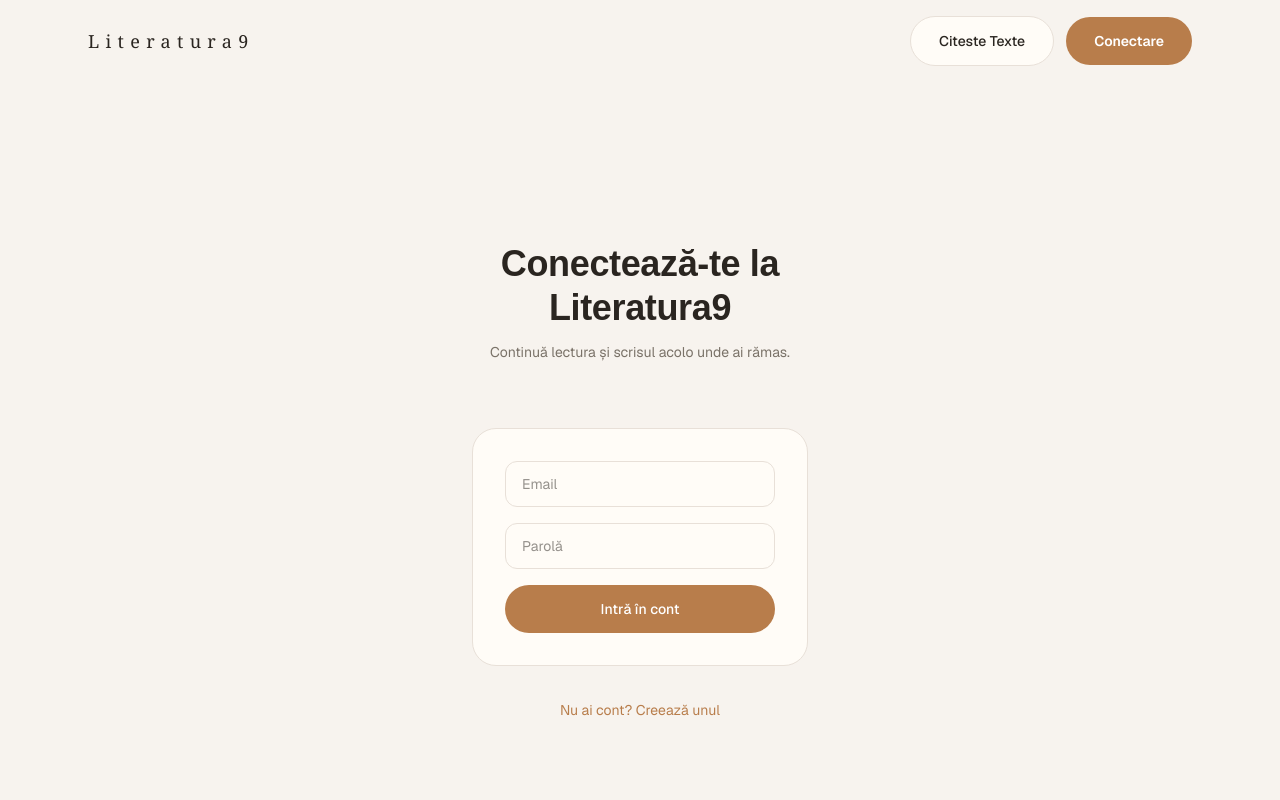
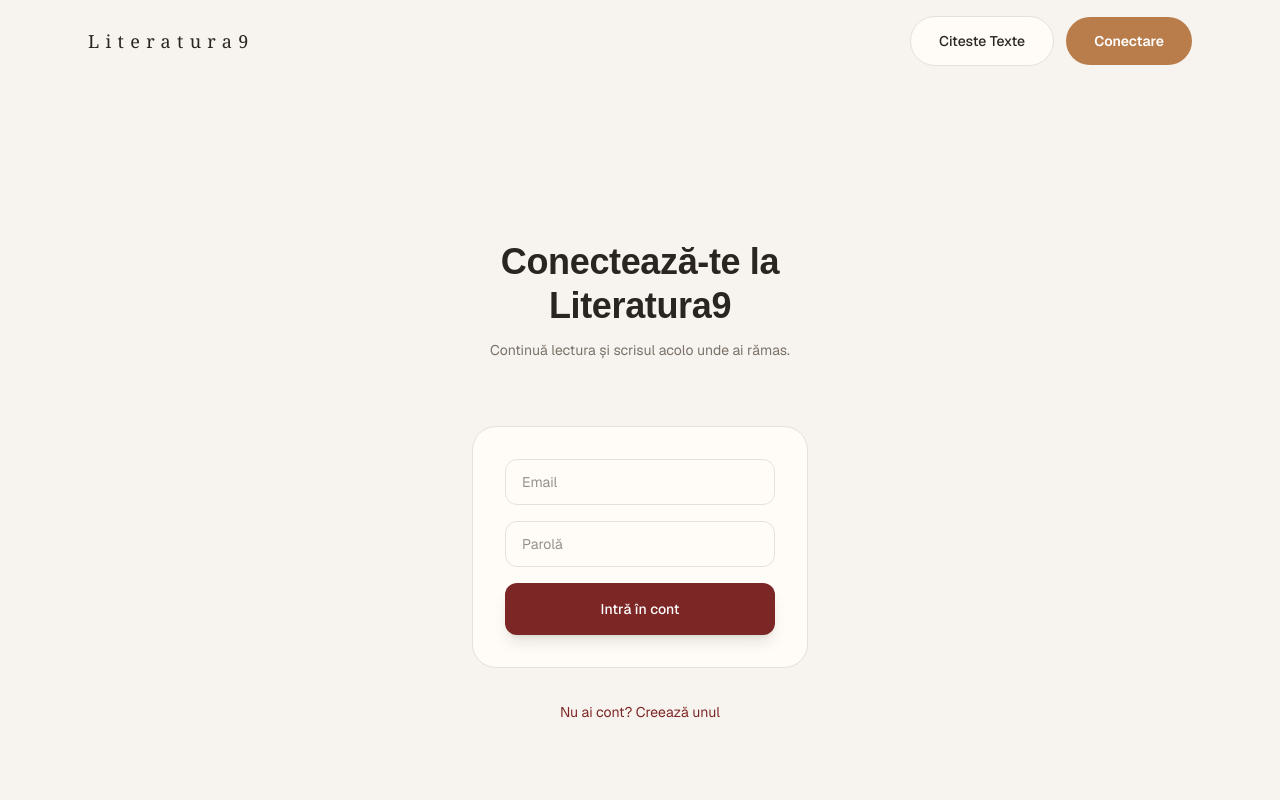
Before and after one commit to magique99/lit-app, a Next.js app: page /login in a window 1280 px wide. Shown: the top 800 px of the page. Built offline with nearby package versions, Linux system fonts and the light colour scheme; no server answers.

Commit message:
update UX

```diff
--- a/app/login/page.tsx
+++ b/app/login/page.tsx
@@ -59,7 +59,8 @@ export default function LoginPage() {
     text: "#2A2520",
     muted: "#7A7268",
     border: "#E8E0D8",
-    accent: "#B87D4B",
+    accent: "#7D2626",
+    accentHover: "#5D1D1D",
   };
 
   return (
@@ -110,11 +111,11 @@ export default function LoginPage() {
               onChange={(e) => setPassword(e.target.value)}
             />
 
-            {/* Clear CTA */}
+            {/* Clear CTA - Dominant visual element */}
             <button
               onClick={mode === "login" ? handleLogin : handleRegister}
               disabled={loading}
-              className="w-full rounded-full px-6 py-3.5 text-sm font-medium text-white transition-all duration-300 hover:opacity-90 disabled:cursor-wait disabled:opacity-60"
+              className="w-full rounded-xl px-6 py-4 text-sm font-medium text-white shadow-lg transition-all duration-300 hover:shadow-xl hover:-translate-y-0.5 disabled:cursor-wait disabled:opacity-60"
               style={{ backgroundColor: C.accent }}
             >
               {loading ? "Se procesează..." : mode === "login" ? "Intră în cont" : "Creează cont"}
```
